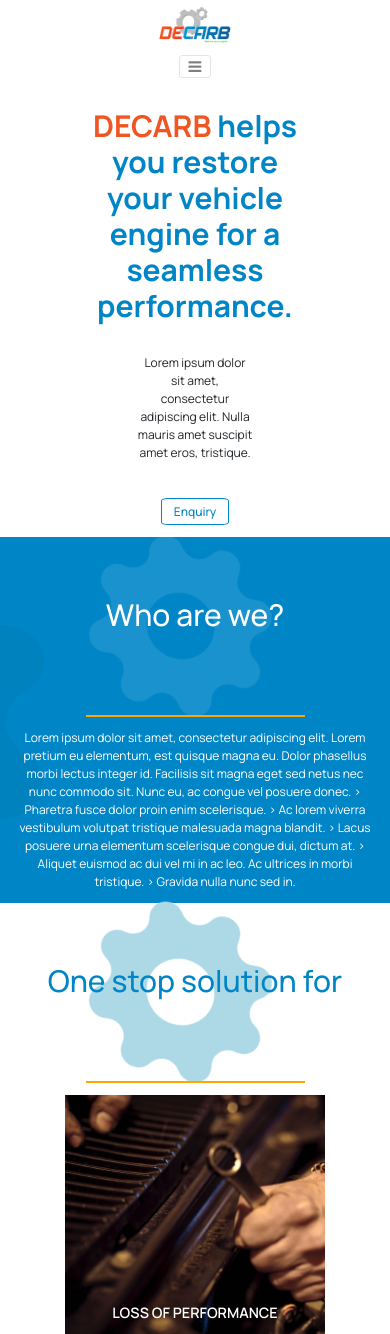
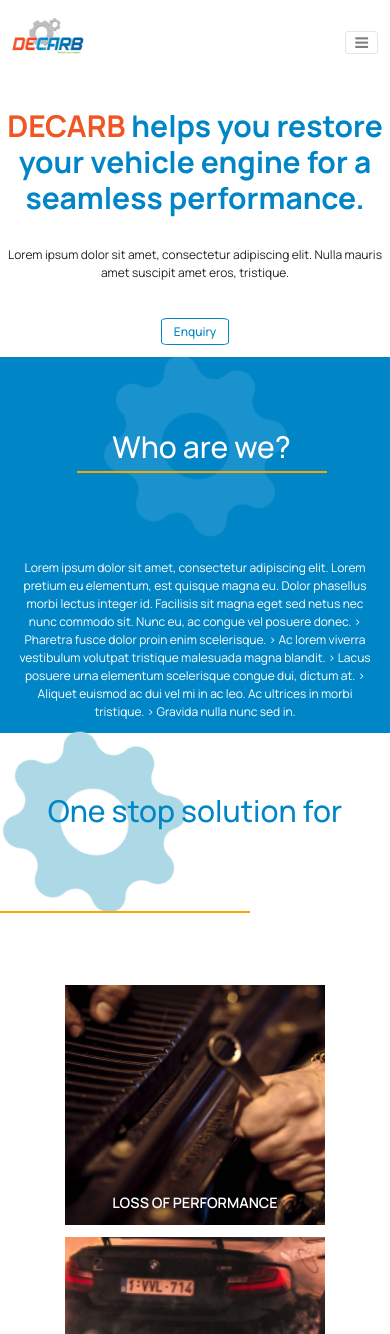
Before and after one commit to shrey1509/decarb, a PHP site: page / in a window 390 px wide; the page is wider, and only the part inside the window is pictured. Shown: the top 1334 px of that part. Run offline with PHP 8.4, Linux system fonts and the light colour scheme; data comes from the database, SQL or seed files in the repository; some libraries are stand-ins or nearby versions.

Commit message:
take this

```diff
--- a/animations/about.js
+++ b/animations/about.js
@@ -20,3 +20,16 @@
        ease: "back.out(1)",
        delay:0.5
 });
+
+
+
+function myFunction(x) {
+  if (x.matches) { // If media query matches
+    document.getElementById("about-content").classList.remove("col-md-6");
+  } else {
+       document.getElementById("about-content").classList.add("col-md-6");
+  }
+}
+var x = window.matchMedia("(max-width: 1024px)") ;
+myFunction(x); // Call listener function at run time
+x.addListener(myFunction) ;// Attach listener function on state changes
--- a/components/header.php
+++ b/components/header.php
@@ -1,13 +1,12 @@
-<nav class="navbar navbar-expand-sm navbar-expand-lg navbar-light">
-  <div class="container">
+ <nav class="navbar navbar-expand-sm navbar-expand-lg navbar-light">
     <img class="logo" src="images/logo.jpg" alt="Decarb" id="home-link">
 
-    <button id="navtoggle" class="navbar-toggler" type="button" data-toggle="collapse" data-target="#navbar-collapse" aria-controls="navbar-collapse" aria-expanded="false" aria-label="Toggle navigation">
+    <button id="navtoggle" class="navbar-toggler ml-auto collapsed hidden-sm-up" type="button" data-toggle="collapse" data-target="#navbar-collapse" aria-controls="navbar-collapse" aria-expanded="false" aria-label="Toggle navigation">
         <span class="togglebars fa fa-bars" style="display: block;" onclick="toggleTimes();"></span>
         <span class="toggletimes fa fa-times" style="display: none;"  onclick="toggleBars();"></span>
     </button>
 
-    <div class="collapse navbar-collapse justify-content-end" id="navbar-collapse">
+    <div class="collapse navbar-collapse navbar-toggleable-md" id="navbar-collapse">
       <ul class="navbar-nav links ml-auto">
         <li class="nav-item " id="about-link">
           <p class="link about-link">About Us</p>
@@ -26,6 +25,4 @@
 
     </div>
 
-  </div>
-
 </nav>
--- a/index.php
+++ b/index.php
@@ -2,6 +2,8 @@
 <html>
 <head>
 	<meta charset="utf-8">
+	<meta http-equiv="X-UA-Compatible" content="IE=edge">
+	<meta name="viewport" content="width=device-width, initial-scale=1">
 	<title>Decarb</title>
 	<?php include 'components/linksAndScripts.php'; ?>
 	<?php include 'database/connect.php'; ?>
--- a/pages/about.php
+++ b/pages/about.php
@@ -1,17 +1,19 @@
 <div class="about" id="about">
 	<div class="container">
-		<div class="row title-head">
+		<div class="row">
 			<div class="gear">
 				<img class="gear-img" src="images/dark-gear.svg" alt="gear">
-			</div>
-			<div class="col-md-4 about-title">
-				<h1>Who are we?</h1>
-			</div>
-			<div class="offset-md-2 col-md-4 line">
+
+				<div class="about-title">
+					<h1>Who are we?</h1>
+					<div class="line"></div>
+				</div>
+
+
 			</div>
 		</div>
 		<div class="row ">
-			<div class="about-content offset-md-1 col-md-4">
+			<div class="about-content col-md-6" id="about-content">
 				<p>
 					Lorem ipsum dolor sit amet, consectetur adipiscing elit. Lorem pretium eu elementum, est quisque magna eu. Dolor phasellus morbi lectus integer id. Facilisis sit magna eget sed netus nec nunc commodo sit. Nunc eu, ac congue vel posuere donec.
 					> Pharetra fusce dolor proin enim scelerisque.
--- a/pages/enquiry.php
+++ b/pages/enquiry.php
@@ -7,7 +7,7 @@
 			<div class="col-md-3 enquiry-title">
 				<h1>Contact us</h1>
 			</div>
-			<div class="offset-md-5 col-md-4 enquiry-line line">
+			<!-- <div class="offset-md-5 col-md-4 enquiry-line line"> -->
 			</div>
 		</div>
 		<div class="row enquiry-content">
--- a/styles/about.css
+++ b/styles/about.css
@@ -1,10 +1,9 @@
 
 .about{
-	height: 100vh;
 	background-image: url("../images/left-geartangle.svg");
 	background-repeat: no-repeat;
-	background-position: 170% 0%;
-	background-size: cover;
+	/*background-position: 170% 0%;*/
+	background-size: contain;
 }
 
 .about-content>p{
@@ -16,6 +15,7 @@
 	.about{
 		background-color: var(--primary) ;
 		height: auto;
+		background-image: none;
 	}
 
 	.gear{
@@ -24,26 +24,15 @@
 	.row{
 		margin: 0;
 	}
-	.line{
-		width: 100%;
-		margin:  0;
-
-	}
 	.about-content{
 		padding: 0;
 	}
 	.about-content>p{
-		margin-top: 5rem;
+		margin-top: 1rem;
 		margin-bottom: 0rem;
 		text-align: center;
 	}
 	.about-title>h1{
 		text-align: center;
 	}
-	.about-title{
-		padding: 0;
-	}
-
-
-
 }
--- a/styles/header.css
+++ b/styles/header.css
@@ -8,7 +8,10 @@
 :root {
   --primary: #0086C7;
 }
-
+/*.n-c{
+	margin-left: 10rem;
+	margin-right: 10rem;
+}*/
 .navbar{
 	display: flex;
 	height:  7rem;
@@ -17,6 +20,7 @@
 	/*margin-left: 10rem;
 	margin-right: 10rem;*/
 	width: 100vw;
+	padding:  0 10rem;
 }
 
 .links{
@@ -59,7 +63,7 @@
 		font-family: 'Manrope', sans-serif;
 	}
 	.navbar{
-		padding: 0;
+		padding: 0 1rem;
 	}
 	.navbar-collapse{
 		background-color: var(--primary);
--- a/styles/hero.css
+++ b/styles/hero.css
@@ -49,6 +49,12 @@
 	}
 	.sub-content{
 		text-align: center;
+		width: 100%;
+		justify-content: center;
+	}
+	.hero-title{
+		width: 100%;
+		justify-content: center;
 	}
 	/** {
 		  background: #000 !important;
--- a/styles/title.css
+++ b/styles/title.css
@@ -8,12 +8,18 @@
 	margin-right: 10rem;
 }
 .title-head{
-	height: 10rem;
+	/*height: 10rem;*/
 }
 
 .gear{
 	position: relative;
 }
+
+.line{
+	width: 250px;
+	border-bottom: 0.2rem solid orange;
+}
+
 
 .why-title{
 	position: absolute;
@@ -30,11 +36,14 @@
 }
 
 .about-title{
-	position: absolute;
-	margin-top: 5rem;
-	color: white;
-	margin-left: 0rem; /*5rem on larger screen*/
-	font-weight: bold;
+    position: absolute;
+    top: 4rem;
+    white-space: nowrap;
+    left: 5rem;
+    color: white;
+    font-weight: bold;
+    display: flex;
+    flex-direction: row;
 }
 
 .gallery-title{
@@ -52,18 +61,14 @@
 }
 
 
-.line{
-	border-bottom: 0.2rem solid orange ;
-	margin-right: 10rem ;
-	margin-bottom: 3.2rem;
-
-}
-
 
 @media screen and (max-width: 1024px){
 
 	.about-title{
-		left: 0rem; /*4rem on larger screens*/
+		top: 6rem;
+		padding: 0;
+    left: -2rem;
+    flex-direction: column;
 	}
 	.why-title{
 		left: 0rem; /*4rem on larger screens*/
@@ -75,11 +80,10 @@
 		margin-right: 2rem;
 		margin-left: 0;
 	}
-	.line{
-		width: 100%;
-		margin:  0;
-
+	/*.line{
+		width: 250px;
+		border-bottom: 0.2rem solid orange;
 	}
-
+*/
 
 }
```
